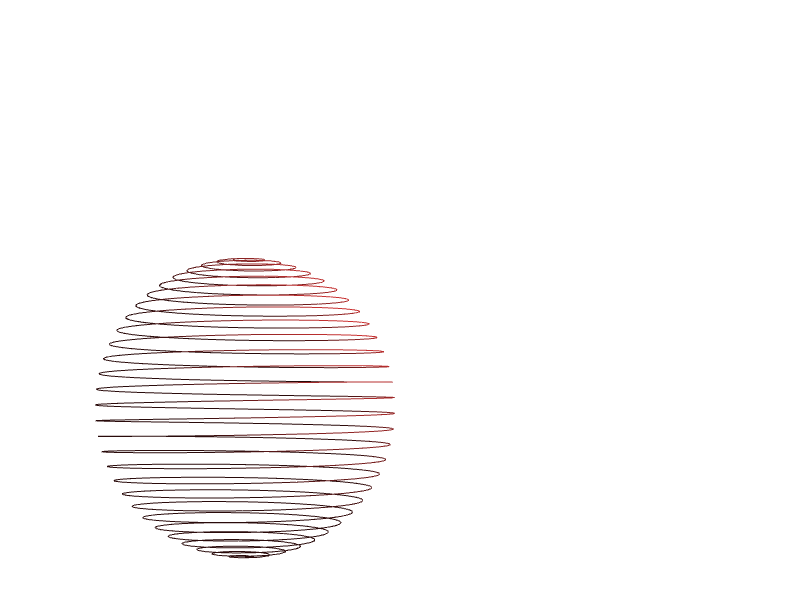
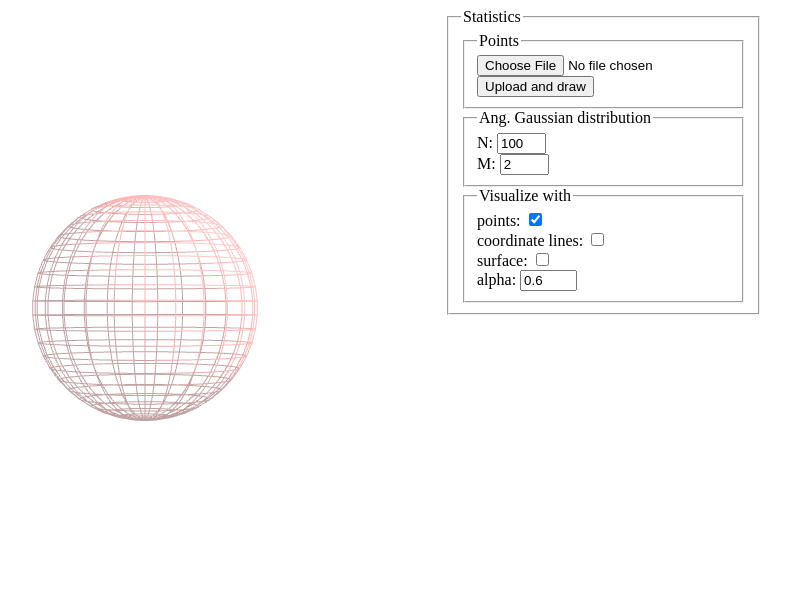
Before and after one commit to Bychin/uniformization-tool-on-sphere, a plain HTML site: page index.html in a window 1280 px wide. Shown: the whole page, without its empty margins (163-954 px from the left). Drawn offline with Linux system fonts and the light colour scheme; animation ran at ten frames a second.

Commit message:
web: points processing and rendering ability was added

```diff
--- a/index.html
+++ b/index.html
@@ -1,19 +1,55 @@
 <!DOCTYPE html>
 <html lang="en">
+
 <head>
   <meta charset="utf-8" />
   <title>Sphere</title>
+  <link rel="stylesheet" href="./sphere.css">
 </head>
 
 <body onload="main()">
-    <canvas id="webgl" width="800" height="800">
+  <div class="canvas">
+    <canvas id="webgl" width="600" height="600">
       Please use a browser that supports "canvas"
     </canvas>
+  </div>
+
+  <div class="parameters">
+    <fieldset>
+      <legend>Statistics</legend>
+      <fieldset>
+        <legend>Points</legend>
+        <input type="file" id="pointsFile"/>
+        <button id="uploadPointsButton" onclick="uploadPointsFile()">Upload and draw</button>
+      </fieldset>
+      <fieldset>
+        <legend>Ang. Gaussian distribution</legend>
+        <div><label for="N"> N:</label>
+          <input type="text" id="N" value="100" maxlength="3" size="3"></div>
+        <div><label for="M"> M:</label>
+          <input type="text" id="M" value="2" maxlength="3" size="3"></div>
+      </fieldset>
+      <fieldset>
+        <legend>Visualize with</legend>
+        <div><label for="chkVisualizeWithPoints"> points:</label>
+          <input type="checkbox" id="chkVisualizeWithPoints" checked></div>
+        <div><label for="chkVisualizeWithLines"> coordinate lines:</label>
+          <input type="checkbox" id="chkVisualizeWithLines"></div>
+        <div><label for="chkVisualizeWithSurface"> surface:</label>
+          <input type="checkbox" id="chkVisualizeWithSurface"></div>
+        <div><label for="alpha"> alpha:</label>
+          <input type="text" id="alpha" value="0.6" maxlength="4" size="4"></div>
+      </fieldset>
+    </fieldset>
+  </div>
 
   <script src="./lib/webgl-utils.js"></script>
   <script src="./lib/webgl-debug.js"></script>
   <script src="./lib/cuon-utils.js"></script>
   <script src="./lib/cuon-matrix.js"></script>
+
   <script src="./sphere.js"></script>
+  <script src="./utils.js"></script>
 </body>
+
 </html>
--- /dev/null
+++ b/sphere.css
@@ -0,0 +1,13 @@
+.canvas {
+  float: left
+}
+
+.parameters{
+  margin-left: 600px;
+  max-width: 280px;
+  position: relative;
+}
+
+#webgl {
+  display: block;
+}
--- a/sphere.js
+++ b/sphere.js
@@ -1,6 +1,6 @@
 const VSHADER_SOURCE = `
   attribute vec4 a_Position;
-  // 'attribute vec4 a_Color;
+  attribute vec4 a_Color;
   attribute vec4 a_Normal;
   uniform mat4 u_MvpMatrix;
   uniform mat4 u_ModelMatrix; // Model matrix
@@ -9,8 +9,8 @@ const VSHADER_SOURCE = `
   varying vec3 v_Normal;
   varying vec3 v_Position;
   void main() {
-    gl_PointSize = 1.0; // TODO
-    vec4 color = vec4(0.8, 0.2, 0.2, 1); // Sphere color
+    gl_PointSize = 2.; // TODO
+    vec4 color = a_Color;
     gl_Position = u_MvpMatrix * a_Position;
     // Calculate the vertex position in the world coordinate
     v_Position = vec3(u_ModelMatrix * a_Position);
@@ -45,6 +45,11 @@ const FSHADER_SOURCE = `
 const SPIRAL_SPHERE = 'spiral';
 const CLASSIC_SPHERE = 'classic';
 
+const SPHERE_COLOR = [0.8, 0.2, 0.2, 0.4];
+const POINTS_COLOR = [0., 0., 0., 1.]
+
+const DEFAULT_SPHERE_ANGLE_DEG = 0;
+
 
 const DRAW_MODE = {
   POINTS: 'points',
@@ -52,7 +57,6 @@ const DRAW_MODE = {
   TRIANGLE_STRIP: 'triangle_strip'
 }
 
-const DEFAULT_SPHERE_ANGLE_DEG = 0;
 
 const DEFAULT_CAMERA_POS = {
   x: 10,
@@ -79,6 +83,7 @@ class Sphere {
 
   constructor(type, mode, div, radius, center) {
     this.mode = mode;
+    this.color = SPHERE_COLOR;
 
     this.DIV = div;
     this.R = radius;
@@ -99,7 +104,7 @@ class Sphere {
 
   generateClassicSphere() {
     this.positions = new Array(3 * (this.DIV + 1) * (this.DIV + 1));
-    this.indices = new Array(4 * this.DIV * this.DIV);
+    this.indices = this.mode == DRAW_MODE.TRIANGLE_STRIP ? new Array(4 * this.DIV * this.DIV) : new Array(3 * this.DIV * this.DIV);
     let iterator = 0;
 
     // Generate coordinates
@@ -156,7 +161,7 @@ class Sphere {
       let s_phi = Math.sin(phi);
       let c_phi = Math.cos(phi);
 
-      theta = (theta + 3.8 / Math.sqrt(N * (1 - h * h))) // % (2 * Math.PI);
+      theta = (theta + 3.8 / Math.sqrt(N * (1 - h * h))) % (2 * Math.PI);
       if (k == N || k == 1)
         theta = 0;
 
@@ -193,6 +198,8 @@ class Graphic {
   constructor(sphere) { // TODO sphere to interface
     this.canvas = document.getElementById('webgl');
 
+    this.points = undefined;
+    this.isolines = undefined;
     this.sphere = sphere;
     this.camera = new Camera();
 
@@ -243,15 +250,6 @@ class Graphic {
       return;
     }
 
-    if (!this.initVertexBuffersForSphere()) {
-      console.error('Failed to set the vertex information');
-      return;
-    }
-    this.vertex_n = this.sphere.indices.length
-
-    this.gl.clearColor(1, 1, 1, 1)
-    this.gl.enable(this.gl.DEPTH_TEST);
-
     this.u_ModelMatrix = this.gl.getUniformLocation(this.gl.program, 'u_ModelMatrix');
     this.u_MvpMatrix = this.gl.getUniformLocation(this.gl.program, 'u_MvpMatrix');
     this.u_NormalMatrix = this.gl.getUniformLocation(this.gl.program, 'u_NormalMatrix');
@@ -268,12 +266,32 @@ class Graphic {
     this.gl.uniform3f(this.u_LightColor, 0.8, 0.8, 0.8); // Set the light color (white)
     this.gl.uniform3f(this.u_LightPosition, 5.0, 8.0, 7.0); // Set the light direction (in the world coordinate)
     this.gl.uniform3f(this.u_AmbientLight, 0.2, 0.2, 0.2); // Set the ambient light
+
+    //this.gl.clearDepth(0.5);
+    this.gl.enable(this.gl.DEPTH_TEST);
+    this.gl.depthFunc(this.gl.LEQUAL);
+
     return;
   }
 
-  initVertexBuffersForSphere() {
-    if (!this.initArrayBuffer('a_Position', new Float32Array(this.sphere.positions), this.gl.FLOAT, 3)) return false;
-    if (!this.initArrayBuffer('a_Normal', new Float32Array(this.sphere.positions), this.gl.FLOAT, 3)) return false;
+  setupPoints(positions) {
+    this.points = {
+      positions: positions,
+      indices: [...Array(positions.length / 3).keys()],
+      color: POINTS_COLOR,
+      mode: DRAW_MODE.POINTS
+    };
+  }
+
+  initVertexBuffersForObject(object) {
+    if (!this.initArrayBuffer('a_Position', new Float32Array(object.positions), this.gl.FLOAT, 3)) return false;
+    if (!this.initArrayBuffer('a_Normal', new Float32Array(object.positions), this.gl.FLOAT, 3)) return false;
+
+    let colorArray = new Float32Array(object.indices.length * 4);
+    for (let i = 0; i < colorArray.length; ++i) {
+      colorArray[i] = object.color[i % 4];
+    }
+    if (!this.initArrayBuffer('a_Color', colorArray, this.gl.FLOAT, 4)) return false;
 
     let indexBuffer = this.gl.createBuffer();
     if (!indexBuffer) {
@@ -281,7 +299,7 @@ class Graphic {
       return false;
     }
     this.gl.bindBuffer(this.gl.ELEMENT_ARRAY_BUFFER, indexBuffer);
-    this.gl.bufferData(this.gl.ELEMENT_ARRAY_BUFFER, new Uint32Array(this.sphere.indices), this.gl.STATIC_DRAW);
+    this.gl.bufferData(this.gl.ELEMENT_ARRAY_BUFFER, new Uint32Array(object.indices), this.gl.STATIC_DRAW);
 
     return true;
   }
@@ -309,7 +327,20 @@ class Graphic {
     return true;
   }
 
-  draw() {
+  clear() {
+    this.gl.clearColor(1, 1, 1, 1)
+    this.gl.clear(this.gl.COLOR_BUFFER_BIT | this.gl.DEPTH_BUFFER_BIT);
+  }
+
+  // object must have positions array with 3-dimensional coordinates, indices array, color array and mode property (1 of DRAW_MODE constant)
+  draw(object) {
+    this.gl.clear(this.gl.DEPTH_BUFFER_BIT)
+
+    if (!this.initVertexBuffersForObject(object)) {
+      console.error('Failed to set the vertex information');
+      return;
+    }
+
     let modelMatrix = new Matrix4();
     let mvpMatrix = new Matrix4();
     let normalMatrix = new Matrix4();
@@ -331,20 +362,18 @@ class Graphic {
     this.gl.uniformMatrix4fv(this.u_MvpMatrix, false, mvpMatrix.elements);
     this.gl.uniformMatrix4fv(this.u_NormalMatrix, false, normalMatrix.elements);
 
-    this.gl.clearColor(1, 1, 1, 1)
-    this.gl.clear(this.gl.COLOR_BUFFER_BIT | this.gl.DEPTH_BUFFER_BIT);
-
     this.gl.getExtension('OES_element_index_uint'); // for UNSIGNED_INT support
 
-    switch(this.sphere.mode) {
+    let vertex_n = object.indices.length
+    switch(object.mode) {
     case DRAW_MODE.POINTS:
-      this.gl.drawElements(this.gl.POINTS, this.vertex_n, this.gl.UNSIGNED_INT, 0);
+      this.gl.drawElements(this.gl.POINTS, vertex_n, this.gl.UNSIGNED_INT, 0);
       break;
     case DRAW_MODE.LINE_STRIP:
-      this.gl.drawElements(this.gl.LINE_STRIP, this.vertex_n, this.gl.UNSIGNED_INT, 0);
+      this.gl.drawElements(this.gl.LINE_STRIP, vertex_n, this.gl.UNSIGNED_INT, 0);
       break;
     case DRAW_MODE.TRIANGLE_STRIP:
-      this.gl.drawElements(this.gl.TRIANGLE_STRIP, this.vertex_n, this.gl.UNSIGNED_INT, 0);
+      this.gl.drawElements(this.gl.TRIANGLE_STRIP, vertex_n, this.gl.UNSIGNED_INT, 0);
       break;
     }
 
@@ -357,7 +386,13 @@ class Graphic {
 
   tick() {
     this.updateState();
-    this.draw();
+    this.clear();
+
+    this.draw(this.sphere);
+    if (this.points) {
+      this.draw(this.points);
+    }
+
     requestAnimationFrame(() => {
       this.tick()
     });
@@ -368,10 +403,10 @@ class Graphic {
 }
 
 
+//let sphere = new Sphere(SPIRAL_SPHERE, DRAW_MODE.LINE_STRIP, 1000, 1, {x:0, y:0, z:0});
+let sphere = new Sphere(CLASSIC_SPHERE, DRAW_MODE.LINE_STRIP, 25, 1, {x:0, y:0, z:0});
+let graphic = new Graphic(sphere);
+
 function main() {
-  let sphere = new Sphere(SPIRAL_SPHERE, DRAW_MODE.LINE_STRIP, 1000, 1, {x:0, y:0, z:0});
-  //let sphere = new Sphere(CLASSIC_SPHERE, DRAW_MODE.LINE_STRIP, 25, 1, {x:0, y:0, z:0});
-
-  let graphic = new Graphic(sphere);
   graphic.tick();
 }
--- /dev/null
+++ b/utils.js
@@ -0,0 +1,53 @@
+let pointsFile = document.getElementById("pointsFile");
+let uploadPointsButton = document.getElementById("uploadPointsButton");
+
+function uploadPointsFile() {
+    if (!window.FileReader) {
+        alert("Your browser is not supported")
+    }
+
+    let input = pointsFile;
+    let reader = new FileReader();
+    if (input.files.length) {
+        let textFile = input.files[0];
+
+        reader.onload = (e) => {processPointsFile(e)};
+        reader.onerror = (e) => {alert("Error while reading points file")};
+
+        reader.readAsText(textFile);
+    } else {
+        alert("Upload a file before continuing");
+    }
+};
+
+function processPointsFile(e) {
+    let file = e.target.result;
+    if (!file || !file.length) {
+        return;
+    }
+
+    let positions = [];
+    let pointsRaw = file.split("\n");
+    for (let point of pointsRaw) {
+        let coords = point.split(" "); // get X, Y, Z coordinates of a point
+        let normalizedCoords = normalizePoint(coords);
+
+        for (let coord of normalizedCoords) {
+            positions.push(coord);
+        }
+    }
+
+    graphic.setupPoints(positions);
+}
+
+// normalizePoint normalizes point in 3 dimensional space with X, Y, Z coordinates
+// which must be given as Array(3)
+function normalizePoint(coords) {
+    let length = Math.sqrt(coords[0] * coords[0] + coords[1] * coords[1] + coords[2] * coords[2]);
+
+    for (let i = 0; i < 3; ++i) {
+        coords[i] /= length;
+    }
+
+    return coords;
+}
```
Lines whose indentation alone changed are shown as unchanged.
